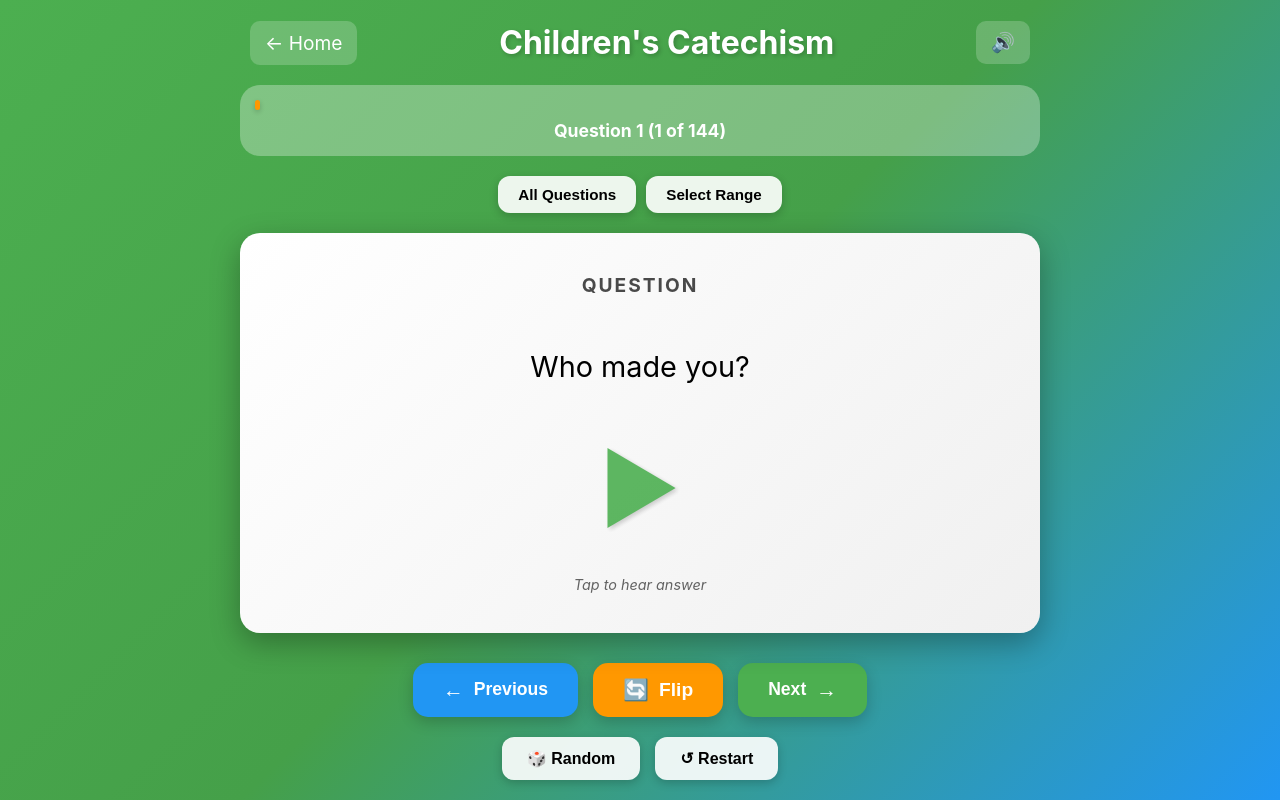
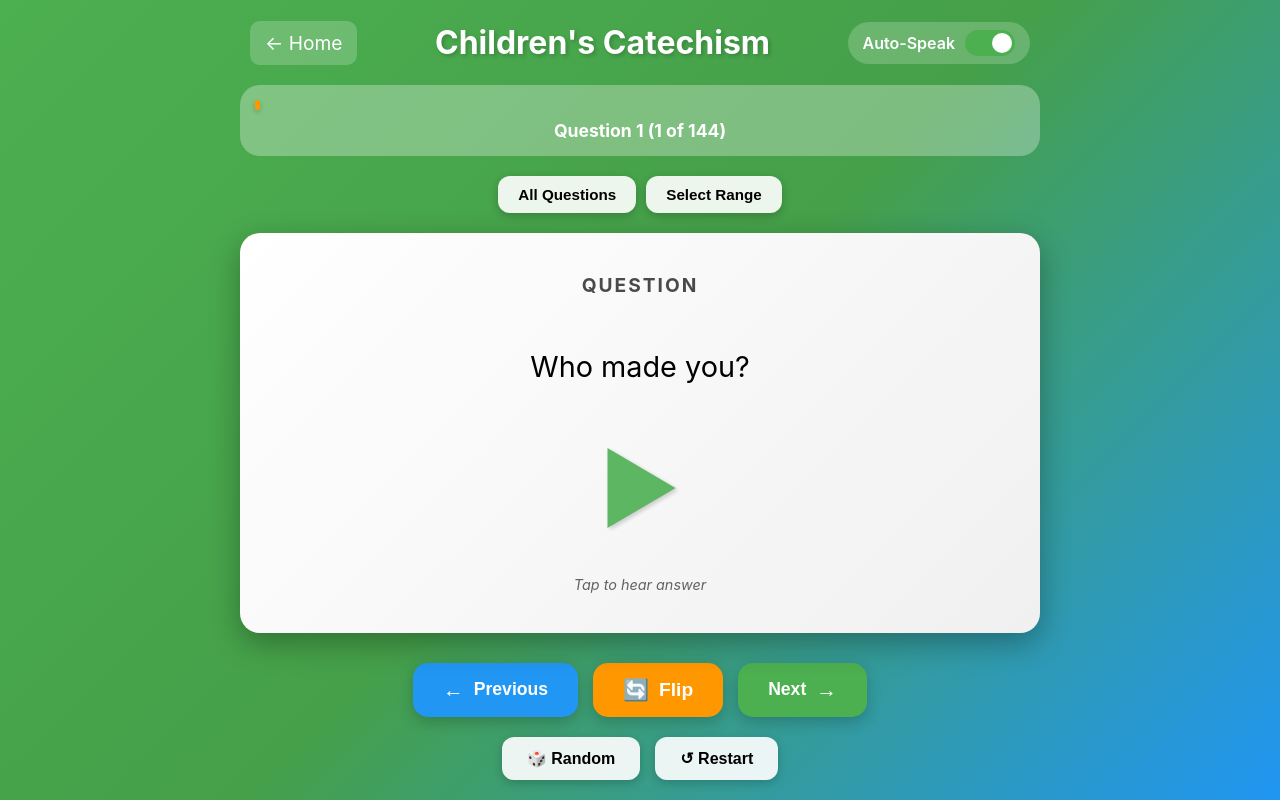
Before and after one commit to btwalters/wsc, a website: page src/children/index.html in a window 1280 px wide. Drawn offline with Linux system fonts and the light colour scheme.

Commit message:
Add toggle sliders with different defaults for each catechism
Children's Catechism:
- Labeled 'Auto-Speak' with toggle slider
- Defaults to ON (checked) - auto-speaks on flip
- Large colorful slider (green when on)
- Remembers user preference in localStorage
- Perfect for children - speaks automatically

Shorter Catechism:
- Labeled 'Audio' with toggle slider
- Defaults to OFF (unchecked) - silent by default
- Professional smaller slider (teal when on)
- Remembers user preference in localStorage
- Adults must opt-in to audio via toggle or play button

Both:
- Clear visual indication of audio state
- Smooth toggle animation
- Saves preference between sessions
- Play buttons still work independently

```diff
--- a/src/children/app.js
+++ b/src/children/app.js
@@ -3,7 +3,8 @@ let allQuestions = [];
 let questions = []; // Currently active questions (all or range)
 let currentIndex = 0;
 let isFlipped = false;
-let soundEnabled = true;
+let soundEnabled = true; // Default ON for children
+let autoSpeak = true; // Auto-speak on flip
 
 // DOM Elements
 const flashcard = document.getElementById('flashcard');
@@ -129,8 +130,8 @@ function flipCard() {
     isFlipped = !isFlipped;
     flashcard.classList.toggle('flipped');
 
-    // Speak answer when flipped to back, question when flipped to front
-    if (soundEnabled) {
+    // Auto-speak when flipped if enabled
+    if (autoSpeak && soundEnabled) {
         if (isFlipped) {
             speak(questions[currentIndex].answer);
         } else {
@@ -207,13 +208,24 @@ function restart() {
     displayQuestion();
 }
 
-// Toggle sound
+// Toggle auto-speak
 function toggleSound() {
-    soundEnabled = !soundEnabled;
-    soundToggle.textContent = soundEnabled ? '🔊' : '🔇';
+    autoSpeak = soundToggle.checked;
 
-    if (!soundEnabled) {
+    // Save preference
+    localStorage.setItem('childrenAutoSpeak', autoSpeak);
+
+    if (!autoSpeak) {
         stopSpeech();
+    }
+}
+
+// Load saved auto-speak preference
+function loadAutoSpeakPreference() {
+    const saved = localStorage.getItem('childrenAutoSpeak');
+    if (saved !== null) {
+        autoSpeak = saved === 'true';
+        soundToggle.checked = autoSpeak;
     }
 }
 
@@ -251,7 +263,7 @@ nextBtn.addEventListener('click', nextQuestion);
 prevBtn.addEventListener('click', prevQuestion);
 randomBtn.addEventListener('click', randomQuestion);
 restartBtn.addEventListener('click', restart);
-soundToggle.addEventListener('click', toggleSound);
+soundToggle.addEventListener('change', toggleSound);
 
 // Range selection listeners
 allQuestionsBtn.addEventListener('click', selectAllQuestions);
@@ -315,4 +327,5 @@ function handleSwipe() {
 }
 
 // Initialize app
+loadAutoSpeakPreference();
 loadQuestions();
--- a/src/children/index.html
+++ b/src/children/index.html
@@ -12,7 +12,13 @@
         <header>
             <a href="../index.html" class="back-button" aria-label="Back to home">← Home</a>
             <h1>Children's Catechism</h1>
-            <button class="sound-toggle" id="soundToggle" aria-label="Toggle sound">🔊</button>
+            <div class="sound-control">
+                <span class="sound-label">Auto-Speak</span>
+                <label class="toggle-switch">
+                    <input type="checkbox" id="soundToggle" checked>
+                    <span class="toggle-slider"></span>
+                </label>
+            </div>
         </header>
 
         <!-- Progress Bar -->
--- a/src/children/styles.css
+++ b/src/children/styles.css
@@ -37,7 +37,7 @@ h1 {
     text-shadow: 2px 2px 4px rgba(0,0,0,0.2);
 }
 
-.back-button, .sound-toggle {
+.back-button {
     background: rgba(255, 255, 255, 0.2);
     border: none;
     color: white;
@@ -50,8 +50,68 @@ h1 {
     display: inline-block;
 }
 
-.back-button:hover, .sound-toggle:hover {
+.back-button:hover {
     background: rgba(255, 255, 255, 0.3);
+}
+
+.sound-control {
+    display: flex;
+    align-items: center;
+    gap: 10px;
+    background: rgba(255, 255, 255, 0.2);
+    padding: 8px 15px;
+    border-radius: 25px;
+}
+
+.sound-label {
+    color: white;
+    font-weight: 600;
+    font-size: 1rem;
+}
+
+.toggle-switch {
+    position: relative;
+    display: inline-block;
+    width: 50px;
+    height: 26px;
+}
+
+.toggle-switch input {
+    opacity: 0;
+    width: 0;
+    height: 0;
+}
+
+.toggle-slider {
+    position: absolute;
+    cursor: pointer;
+    top: 0;
+    left: 0;
+    right: 0;
+    bottom: 0;
+    background-color: rgba(255, 255, 255, 0.3);
+    transition: 0.4s;
+    border-radius: 26px;
+}
+
+.toggle-slider:before {
+    position: absolute;
+    content: "";
+    height: 20px;
+    width: 20px;
+    left: 3px;
+    bottom: 3px;
+    background-color: white;
+    transition: 0.4s;
+    border-radius: 50%;
+}
+
+input:checked + .toggle-slider {
+    background-color: #4CAF50;
+}
+
+input:checked + .toggle-slider:before {
+    transform: translateX(24px);
 }
 
 /* Progress Bar */
--- a/src/shorter/styles.css
+++ b/src/shorter/styles.css
@@ -35,7 +35,7 @@ h1 {
     text-align: center;
 }
 
-.back-button, .sound-toggle {
+.back-button {
     background: rgba(255, 255, 255, 0.1);
     border: none;
     color: white;
@@ -47,8 +47,65 @@ h1 {
     text-decoration: none;
 }
 
-.back-button:hover, .sound-toggle:hover {
+.back-button:hover {
     background: rgba(255, 255, 255, 0.2);
+}
+
+.header-controls {
+    display: flex;
+    align-items: center;
+    gap: 10px;
+}
+
+.sound-label {
+    color: white;
+    font-size: 0.9rem;
+    font-weight: 600;
+}
+
+.toggle-switch {
+    position: relative;
+    display: inline-block;
+    width: 44px;
+    height: 24px;
+}
+
+.toggle-switch input {
+    opacity: 0;
+    width: 0;
+    height: 0;
+}
+
+.toggle-slider {
+    position: absolute;
+    cursor: pointer;
+    top: 0;
+    left: 0;
+    right: 0;
+    bottom: 0;
+    background-color: rgba(255, 255, 255, 0.3);
+    transition: 0.4s;
+    border-radius: 24px;
+}
+
+.toggle-slider:before {
+    position: absolute;
+    content: "";
+    height: 18px;
+    width: 18px;
+    left: 3px;
+    bottom: 3px;
+    background-color: white;
+    transition: 0.4s;
+    border-radius: 50%;
+}
+
+input:checked + .toggle-slider {
+    background-color: #009688;
+}
+
+input:checked + .toggle-slider:before {
+    transform: translateX(20px);
 }
 
 /* Mode Selector */
```
Also changed, not shown: src/shorter/app.js (+4 -5 lines), src/shorter/index.html (+5 -1 lines).
